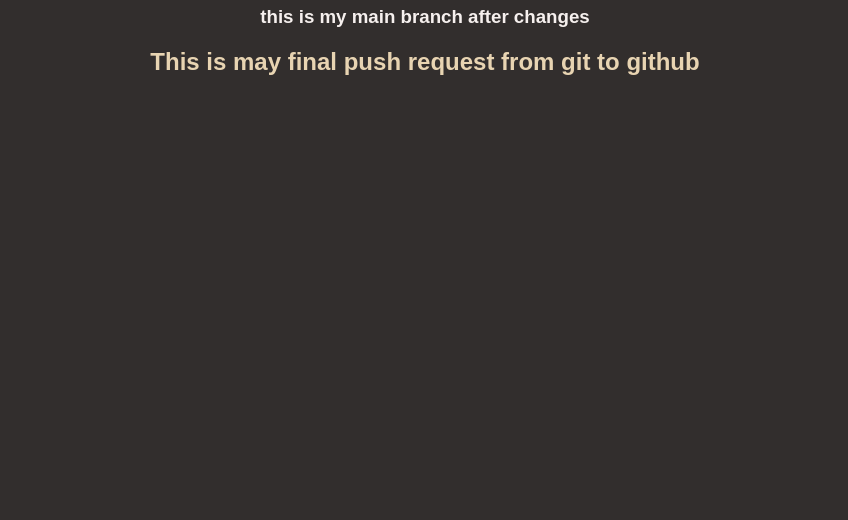
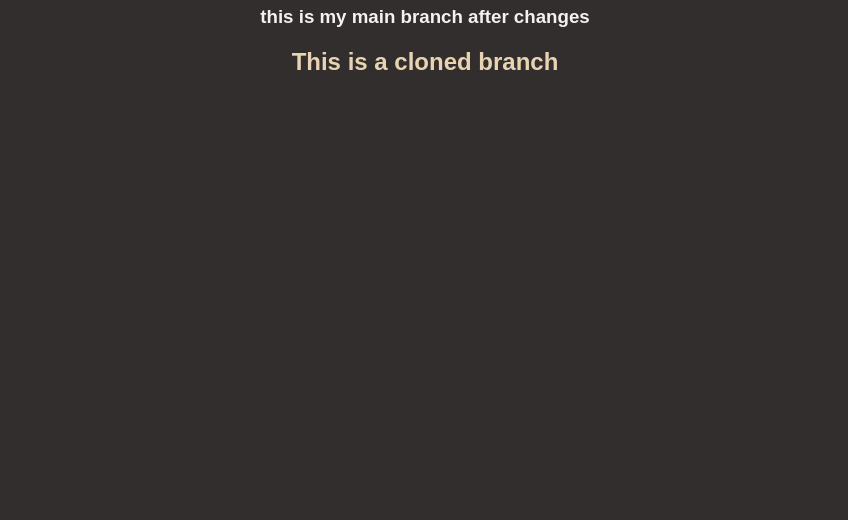
Before and after one commit to MonicaJMittal/MyFirstRepository, a plain HTML site: page index.html in a window 1280 px wide. Shown: the part 280-800 px from the top of the page, without its empty margins (215-1063 px from the left). Drawn offline with Linux system fonts and the light colour scheme.

Commit message:
added clone message

```diff
--- a/index.html
+++ b/index.html
@@ -14,7 +14,7 @@
     </section>
     <section>
       <h3> this is my main branch after changes
-        <h1> This is may final push request from git to github</h1>
+        <h1> This is a cloned branch</h1>
     </section>
   </body>
 </html>
```
